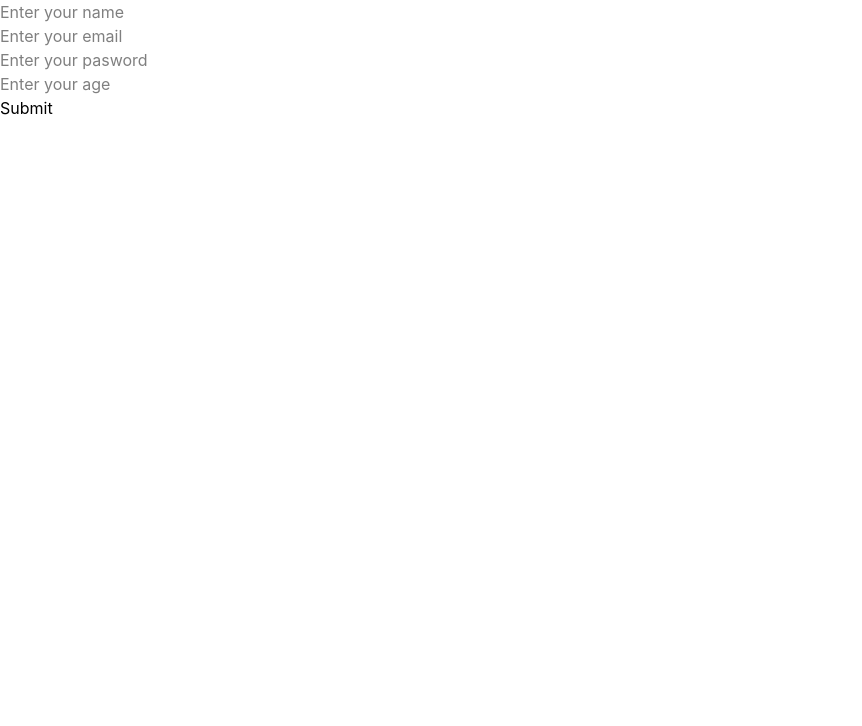
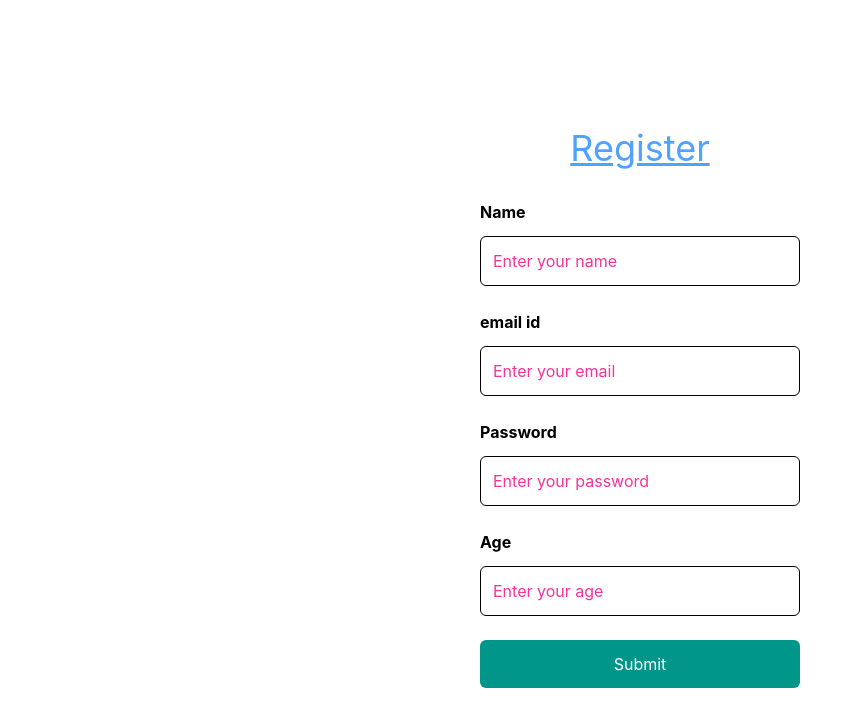
Before and after one commit to Rupasri-C/Fullstack-mern, a React app: page /register in a window 1280 px wide. Shown: the top 726 px of the page, without its empty margins (0-862 px from the left). Built offline with nearby package versions, Linux system fonts and the light colour scheme; the HTML template or start-up script is replaced by a standard one.

Commit message:
Completed at 1.15

```diff
--- a/src/pages/register.jsx
+++ b/src/pages/register.jsx
@@ -1,43 +1,67 @@
-import { useFormAction, useNavigate } from "react-router-dom";
-import { useLocation } from "react-router-dom";
+import { useNavigate } from "react-router-dom";
 import { useForm } from "react-hook-form";
 import { registerschema } from "../components/registerschema";
-import {zodResolver} from "@hookform/resolvers/zod";
-import {z} from "zod";
-
+import { zodResolver } from "@hookform/resolvers/zod";
 
 function Register() {
-    const location=useLocation();
-    const navigate=useNavigate();
-    const{register,handleSubmit, formState:{errors}}=useForm({
+    const navigate = useNavigate();
+
+    const {register, handleSubmit, formState: { errors }} = useForm({
         resolver: zodResolver(registerschema)
-    })
+    });
 
-function onSubmit1(data){
-    console.log(data)
-    alert("register success")
-    navigate("/",{
-        state:data
-    })
-}
+    function onSubmit1(data) {
+        console.log(data);
+        alert("register success");
+        navigate("/", {
+            state: data
+        });
+    }
 
-return (
+    return (
+        <div className="min-h-screen flex flex-col items-center justify-center bg--100">
 
-    <>
-    <form onSubmit={handleSubmit(onSubmit1)}>
+            <h1 className="text-blue-400 text-4xl font-italic-bold mb-8 mt-4 underline">
+                Register
+            </h1>
 
-        <input type="text" placeholder="Enter your name" {...register("name")}/ >
-        <p>{errors.name?.message}</p>
-        <input type="text" placeholder="Enter your email" {...register("email")}/ >
-        <p>{errors.email?.message}</p>
-        <input type="password" placeholder="Enter your pasword" {...register("password")}/ >
-        <p>{errors.password?.message}</p>
-        <input type="number" placeholder="Enter your age" {...register("age")}/ >
-        <p>{errors.age?.message}</p>
-        <button type="submit">Submit</button>
-    </form>
-</>
-);
+            <form onSubmit={handleSubmit(onSubmit1)} className="flex flex-col gap-3 w-80" >
+
+                <label htmlfor className="font-bold text-1.5xl">Name</label>
+                <input type="text"  placeholder="Enter your name"
+                    className="w-full border -gray-400 rounded-md p-3 outline-none focus:border-blue-500
+                    placeholder-pink-500"{...register("name")}/>
+                <p className="text-red-500 text-sm">{errors.name?.message}</p>
+
+                <label className="font-bold">email id</label>
+                <input type="text" placeholder="Enter your email"
+                    className="w-full border -gray-400 rounded-md p-3 outline-none focus:border-blue-500
+                     placeholder-pink-500"{...register("email")}/>
+                <p className="text-red-500 text-sm">{errors.email?.message}</p>
+
+                <label className="font-bold ">Password</label>
+                <input
+                    type="password" placeholder="Enter your password"
+                    className="w-full border -gray-400 rounded-md p-3 outline-none focus:border-blue-500
+                     placeholder-pink-500"{...register("password")}/>
+                <p className="text-red-500 text-sm">{errors.password?.message}</p>
+
+                <label className="font-bold">Age</label>
+                <input
+                    type="number" placeholder="Enter your age"
+                    className="w-full border -gray-400 rounded-md p-3 outline-none focus:border-blue-500
+                     placeholder-pink-500"{...register("age", { valueAsNumber: true })}
+                />
+                <p className="text-red-500 text-sm">{errors.age?.message}</p>
+
+                <button
+                    type="submit" className="bg-teal-600  text-white p-3 rounded-md hover:bg-teal-700 ">
+                    Submit
+                </button>
+
+            </form>
+        </div>
+    );
 }
 
 export default Register;
```
